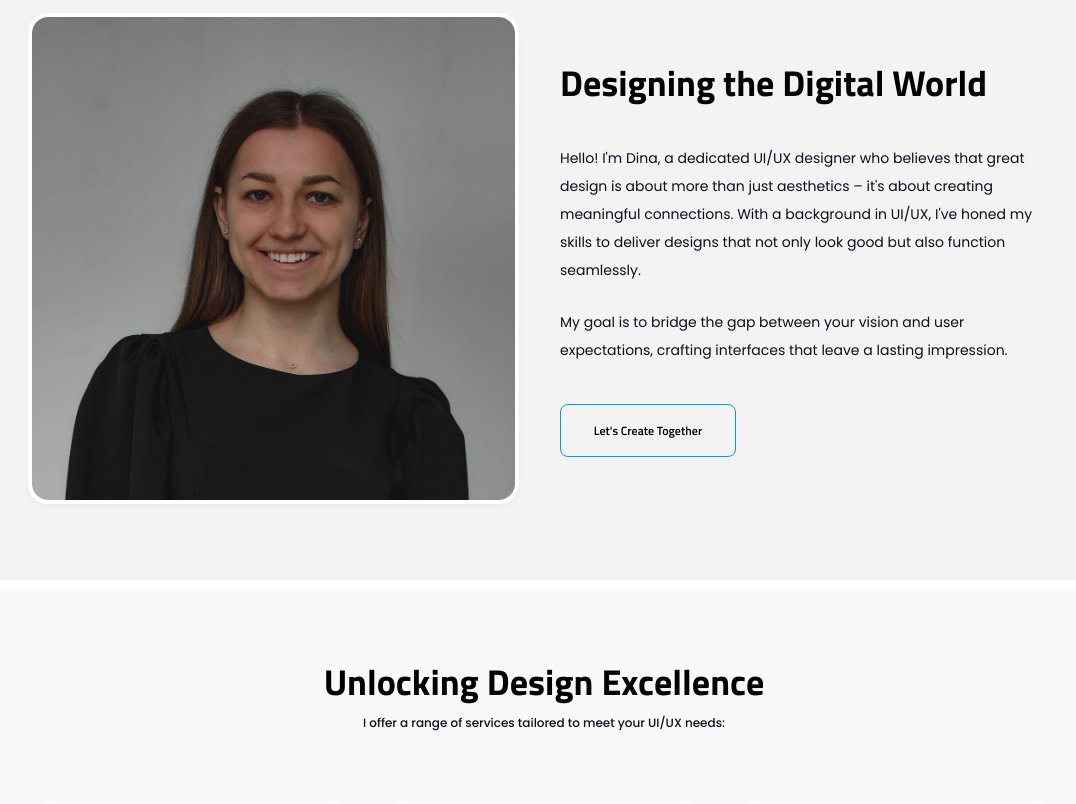
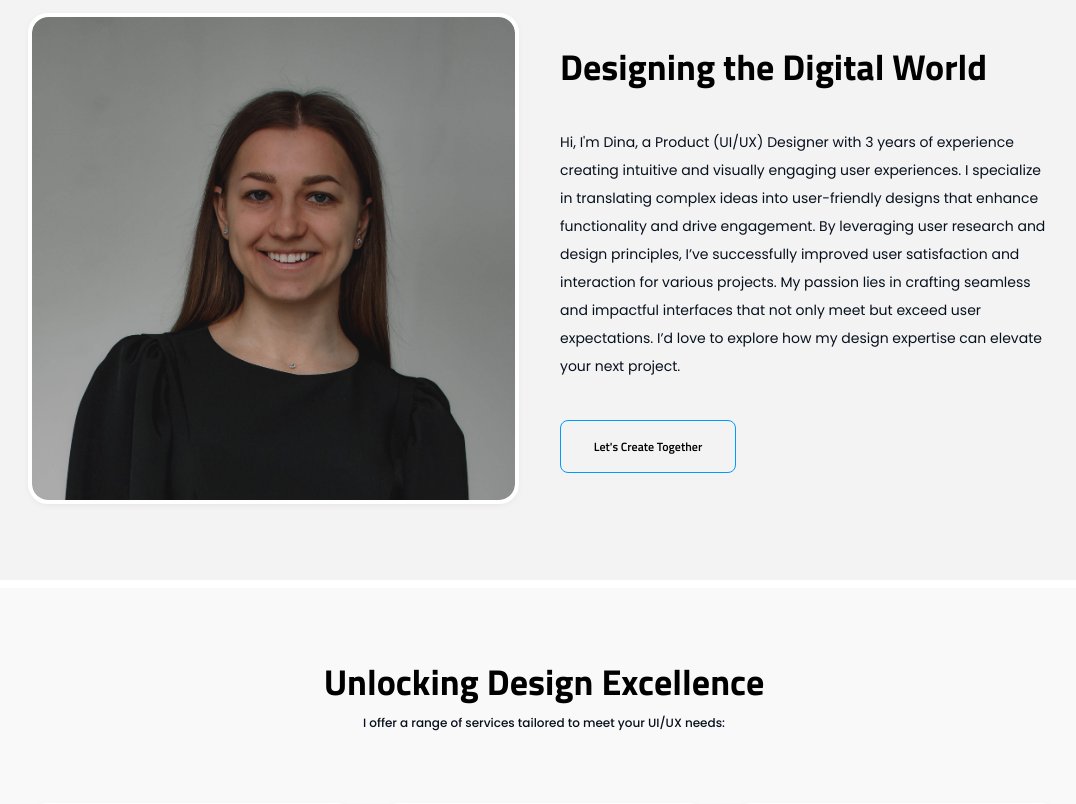
Before and after one commit to dinak0103/design, a plain HTML site: page index.html in a window 1280 px wide. Shown: the part 1380-2184 px from the top of the page, without its empty margins (96-1172 px from the left). Drawn offline with nearby package versions, Linux system fonts and the light colour scheme.

Commit message:
Add files via upload

```diff
--- a/index.html
+++ b/index.html
@@ -3,6 +3,8 @@
    <head>
       <meta charset="UTF-8">
       <meta name="viewport" content="width=device-width, initial-scale=1.0">
+      <meta name="description" content="Hi, I'm Dina, a Product Designer with 3 years of experience creating intuitive and visually engaging user experiences. I specialize in translating complex ideas into user-friendly designs that enhance functionality and drive engagement. ">
+      <meta name="keywords" content="Product Designer, UI/UX, UI/UX Design, Design Thinking, Visual Design, Interaction Design, User Research, Usability Testing, Prototyping, Wireframing">
 
       <!--=============== FAVICON ===============-->
       <link rel="shortcut icon" href="assets/img/favicon.png" type="image/x-icon">
@@ -157,11 +159,9 @@
                   </h2>
                   <div class="about__description grid">
                      <p>
-                        Hello! I'm Dina, a dedicated UI/UX designer who believes that great design is about more than just aesthetics – it's about creating meaningful connections. With a background in UI/UX, I've honed my skills to deliver designs that not only look good but also function seamlessly.
+                        Hi, I'm Dina, a Product (UI/UX) Designer with 3 years of experience creating intuitive and visually engaging user experiences. I specialize in translating complex ideas into user-friendly designs that enhance functionality and drive engagement. By leveraging user research and design principles, I’ve successfully improved user satisfaction and interaction for various projects. My passion lies in crafting seamless and impactful interfaces that not only meet but exceed user expectations. I’d love to explore how my design expertise can elevate your next project.
                      </p>
-                     <p>
-                        My goal is to bridge the gap between your vision and user expectations, crafting interfaces that leave a lasting impression.
-                     </p>
+
                   </div>
                   <a href="mailto:dziyanakantsevich@gmail.com" target="_blank" class="second__button">Let's Create Together</a>
                </div>
```
